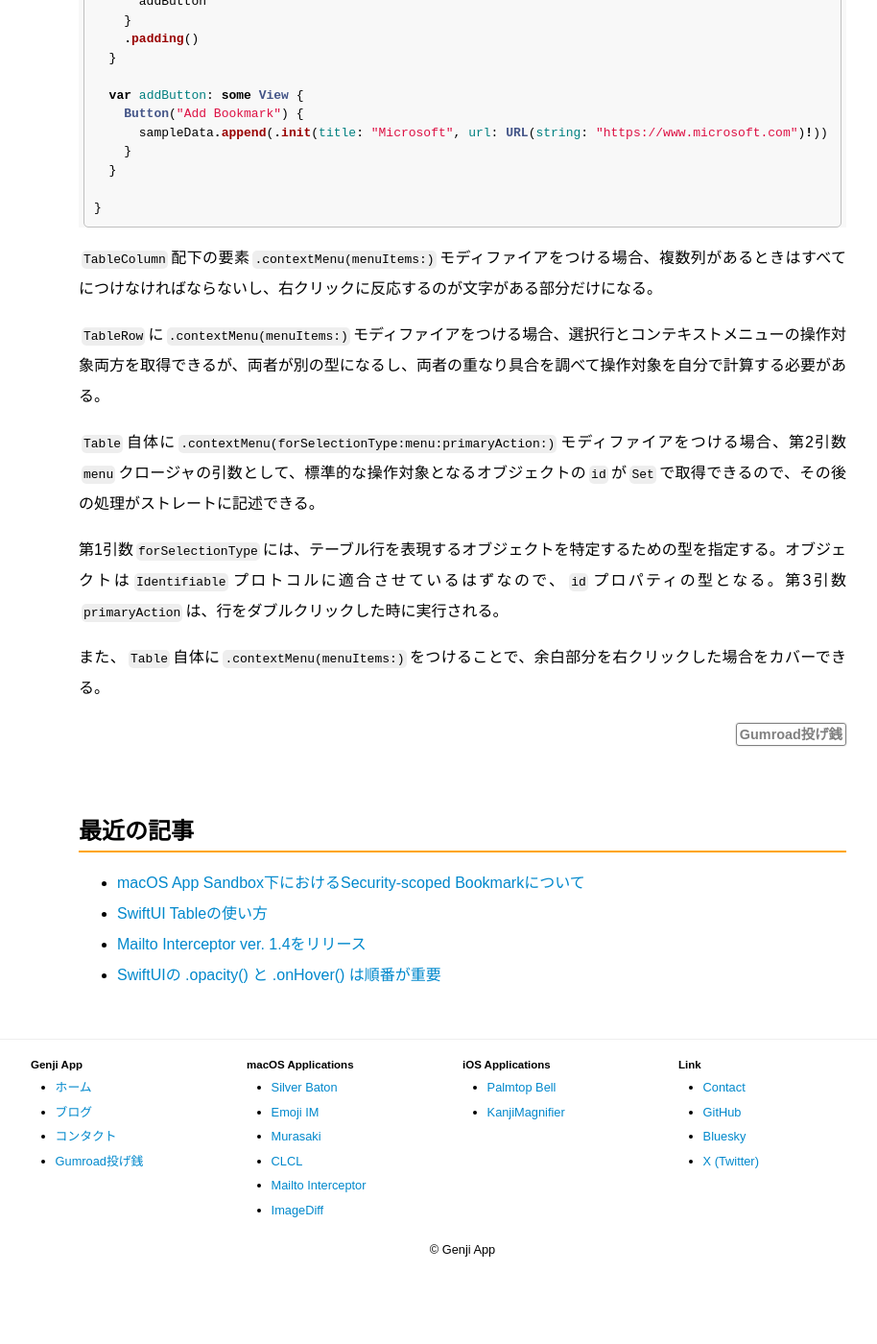
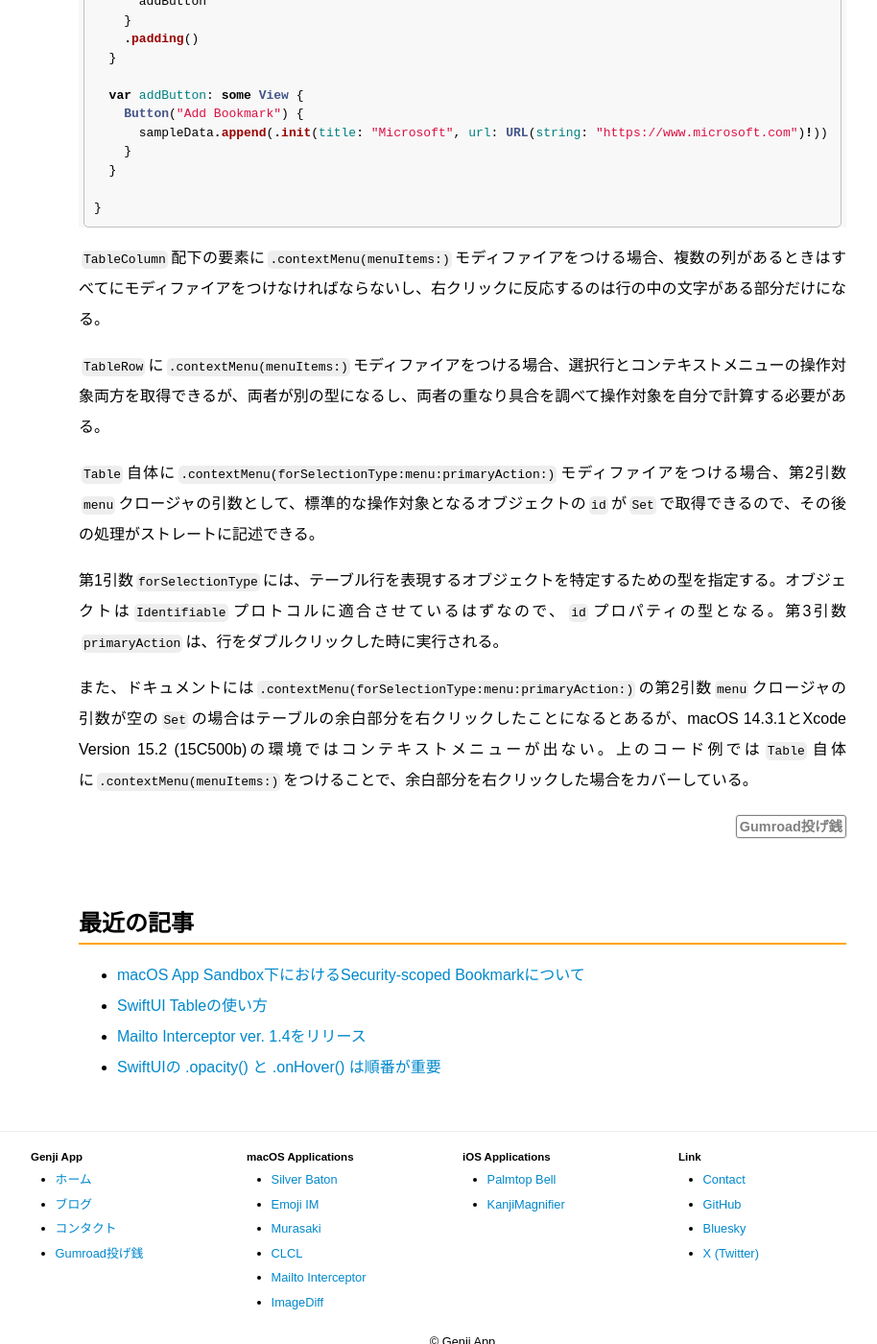
Before and after one commit to GenjiApp/genjiapp.github.io, a Jekyll site: the page built from _posts/2024-02-20-swiftui-table-context-menu.md, in a window 1280 px wide and 1400 px high, scrolled down 2914 px. Shown: the whole window at 96% size, without its empty margins (158-1072 px from the left). Built offline with Jekyll 4.4.1, drawn with Linux system fonts in a browser that asks for light colours; before the commit the page ends 4243 px from its top, so only the background shows below that; some of the changed text lies outside the part shown.

Commit message:
fix post '2024-02-20-swiftui-table-context-menu'

````diff
--- a/_posts/2024-02-20-swiftui-table-context-menu.md
+++ b/_posts/2024-02-20-swiftui-table-context-menu.md
@@ -10,7 +10,7 @@ macOSアプリにSwiftUIの`Table`を組み込み、副ボタンクリック（
 
 このとき`TableColumn`配下の要素や`TableRow`に`.contextMenu(menuItems:)`モディファイアをつけてしまいがちだが、macOSアプリのテーブルに対するコンテキストメニューの自然な挙動を実現するには、`Table`自体に`.contextMenu(forSelectionType:menu:primaryAction:)`モディファイアをつけなければならない。
 
-## リストの選択状態と操作対象
+## テーブルの選択状態と操作対象
 
 テーブル行をふつうにクリックした場合、行選択の状態となり、行全体にハイライトがつく。行を右クリックした場合、行の縁だけハイライトがつき、コンテキストメニューの起点、操作対象の状態になる。このふたつは別の状態である。選択範囲とコンテキストメニューの操作対象は重なる場合もあれば、異なる場合もある。
 
@@ -100,7 +100,7 @@ struct ContentView: View {
 }
 ```
 
-`TableColumn`配下の要素`.contextMenu(menuItems:)`モディファイアをつける場合、複数列があるときはすべてにつけなければならないし、右クリックに反応するのが文字がある部分だけになる。
+`TableColumn`配下の要素に`.contextMenu(menuItems:)`モディファイアをつける場合、複数の列があるときはすべてにモディファイアをつけなければならないし、右クリックに反応するのは行の中の文字がある部分だけになる。
 
 `TableRow`に`.contextMenu(menuItems:)`モディファイアをつける場合、選択行とコンテキストメニューの操作対象両方を取得できるが、両者が別の型になるし、両者の重なり具合を調べて操作対象を自分で計算する必要がある。
 
@@ -108,4 +108,4 @@ struct ContentView: View {
 
 第1引数`forSelectionType`には、テーブル行を表現するオブジェクトを特定するための型を指定する。オブジェクトは`Identifiable`プロトコルに適合させているはずなので、`id`プロパティの型となる。第3引数`primaryAction`は、行をダブルクリックした時に実行される。
 
-また、`Table`自体に`.contextMenu(menuItems:)`をつけることで、余白部分を右クリックした場合をカバーできる。
+また、ドキュメントには`.contextMenu(forSelectionType:menu:primaryAction:)`の第2引数`menu`クロージャの引数が空の`Set`の場合はテーブルの余白部分を右クリックしたことになるとあるが、macOS 14.3.1とXcode Version 15.2 (15C500b)の環境ではコンテキストメニューが出ない。上のコード例では`Table`自体に`.contextMenu(menuItems:)`をつけることで、余白部分を右クリックした場合をカバーしている。
````
